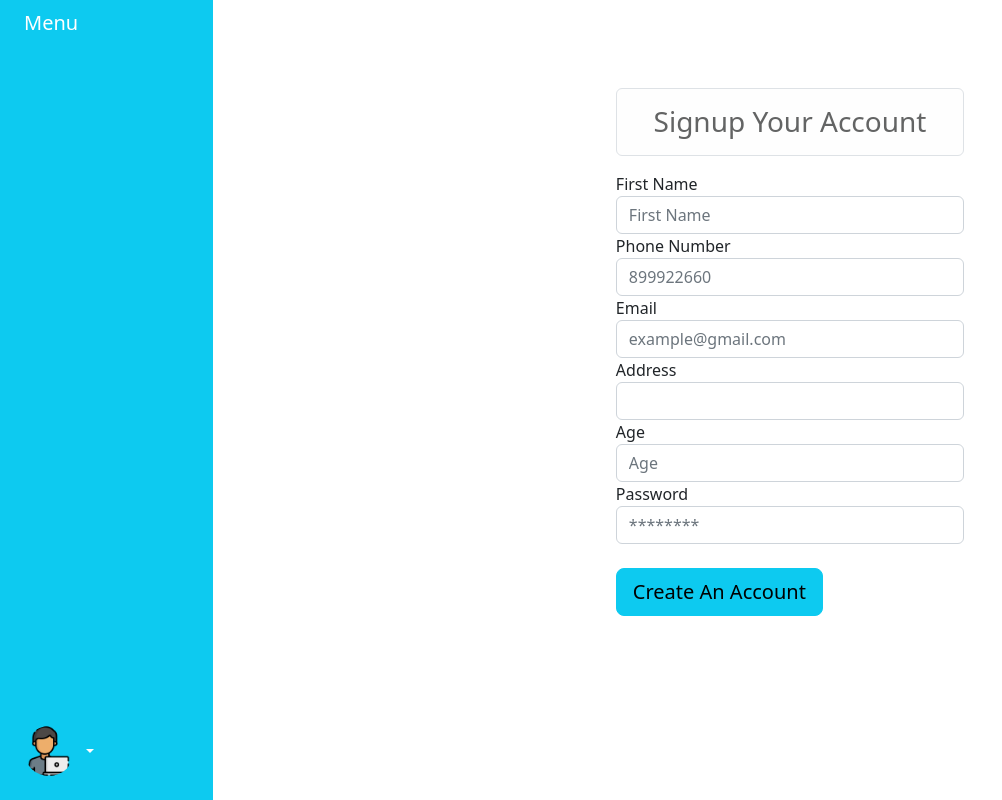
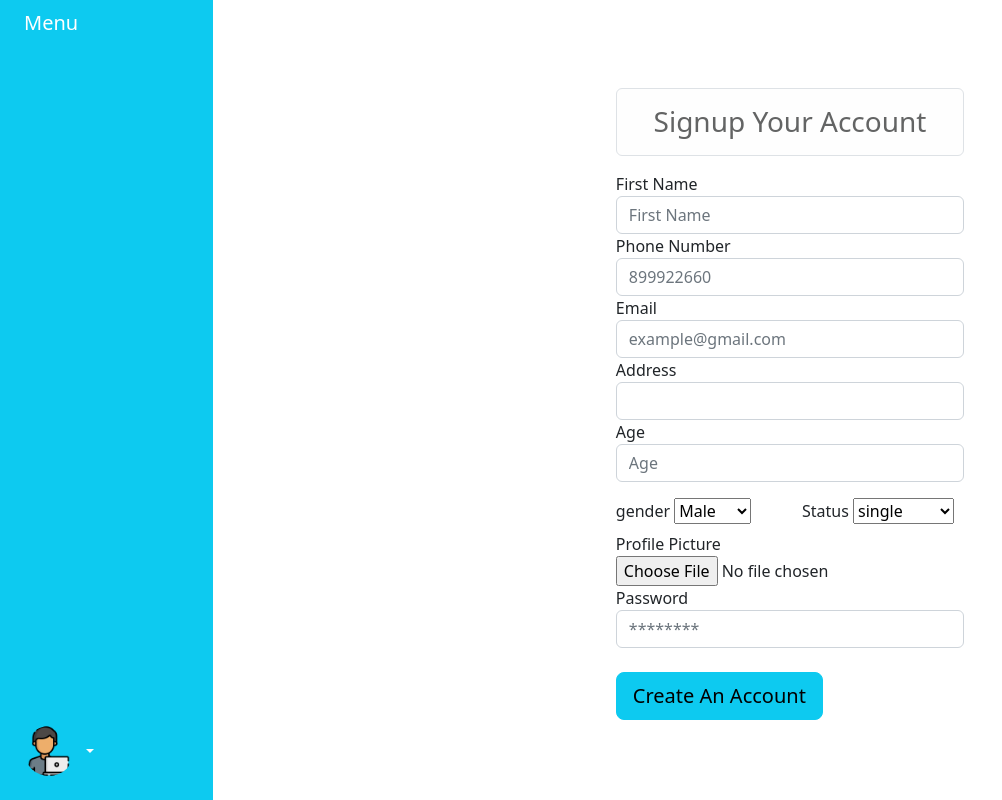
Before and after one commit to sourabh-st/Zap-Social, a Django app: page /social/signup in a window 1280 px wide. Shown: the whole page, without its empty margins (0-1002 px from the left). Run offline with Django 3.2, Linux system fonts and the light colour scheme; some libraries are stand-ins or nearby versions.

Commit message:
cleared dbs

```diff
--- a/social/templates/social/signup.html
+++ b/social/templates/social/signup.html
@@ -50,6 +50,33 @@
                      id="" class="form-control "
                      placeholder="Age">
                   </div>
+                <div class="row mt-3">
+                  <div class="form-group col ">
+                    <label >gender</label>
+                    <select name="gender" >
+                        <option value="Male">Male</option>
+                        <option value="Female">Female</option>
+                        <option value="otherd">Others</option>
+                      </select>
+                  </div>
+                  <div class="form-group col">
+                    <label for="">Status</label>
+                    <select name="status" >
+                        <option value="Male">single</option>
+                        <option value="Female">Commited</option>
+                        <option value="otherd">married</option>
+                      </select>
+                  </div>
+                </div>
+
+                <div class="row">
+                    <div class="col-6 mt-2">
+                    <label>Profile Picture</label>
+                    </div>
+                    <div class="col">
+                    <input type="file" name="profilepic">
+                    </div>
+                </div>
 
                 <!-- password -->
                 <div class="form-group">
--- a/social/views.py
+++ b/social/views.py
@@ -59,13 +59,16 @@ class Signup(View):
         password = postData.get('password')
         address = postData.get('address') or ""
         age = postData.get('age') or ""
+        status = postData.get('status') or ""
+        gender = postData.get('gender') or ""
+        profilepic = postData.get('profilepic')
         try:
 
             user = User.objects.create_user(phone, email , password)
 
             user.first_name = first_name
             user.save()
-            MyProfile.objects.create(user=user,age=age , address = address)
+            MyProfile.objects.create(user=user,profilename=first_name, age=age , address = address,status=status,gender=gender,profilepic=profilepic)
 
         except Exception as e:
             return JsonResponse({"error":str(e)})
@@ -95,23 +98,6 @@ def profile_get(request):
             "profilepic":profile_object.profilepic
     }
     return render(request,'social/myprofile.html',context)
-
-
-# @login_required
-# def profile_edit(request):
-#     if request.method == 'POST':
-#         age = request.POST.get('age')
-#         profile_pic = request.FILES.get('profilepic')
-#         address = request.POST.get('address')
-#         status = request.POST.get('status')
-#         gender = request.POST.get('gender')
-#         description = request.POST.get('description')
-#         post = Post.objects.get(id=post_id)
-
-#     context = {
-
-#     }
-#     return render(request, 'social/myprofile_edit.html', context)
 
 
 ################################################################################
@@ -170,8 +156,9 @@ class MyPostDeleteView(DeleteView):
 def feed_view(request):
     followings = Follower.objects.filter(followers=request.user).values_list('user', flat=True)
     post = MyPost.objects.filter(uploaded_by__in=followings).order_by("-id")
+
     context = {
-        "posts":post
+        "posts":post,
     }
     return render(request,"social/feeds.html" ,context)
 
```
Also changed, not shown: social/models.py (+4 -3 lines), social/templates/social/feeds.html (+21 -2 lines), db.sqlite3 (deleted), social/migrations/0001_initial.py (deleted).
